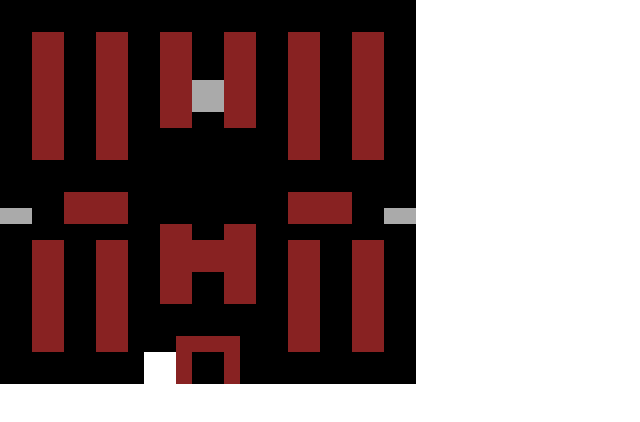
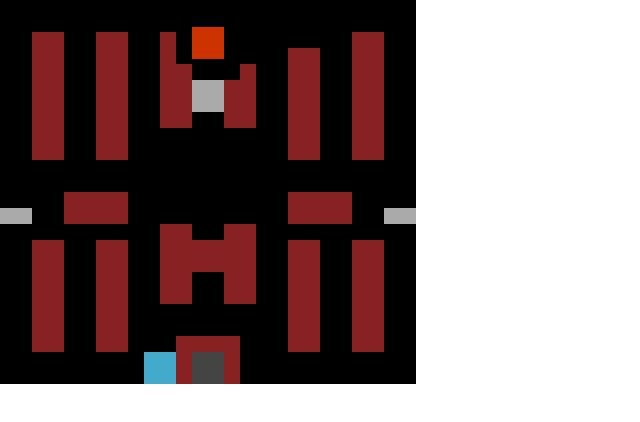
Before and after one commit to karshan/karshan.me, a plain HTML site: page client/battle/index.html in a window 1280 px wide. Shown: the whole page, without its empty margins (0-640 px from the left). Drawn offline with Linux system fonts and the light colour scheme.

Commit message:
[/battle] added enemies
 - also some bug fixes and cleanup

```diff
--- a/client/battle/button.js
+++ b/client/battle/button.js
@@ -37,3 +37,10 @@ button[40] = function(keyup) {
         player.move({ dx: 0, dy: 1 });
     }
 }
+
+// spacebar
+button[32] = function(keyup) {
+    if (keyup == false) {
+        player.fire();
+    }
+}
--- /dev/null
+++ b/client/battle/enemy.js
@@ -0,0 +1,76 @@
+"use strict";
+
+function enemy() {
+    this.SCALE = 2;
+    this.WIDTH = this.SCALE * game.SCALE;
+    this.HEIGHT = this.SCALE * game.SCALE;
+}
+
+enemy.prototype.spawn = function() {
+    var grid = map.grid;
+
+    for (var y = 0; y < grid.length - 1; y++) {
+        for (var x = 0; x < grid[0].length - 1; x++) {
+            if (grid[y][x] == 'e' && grid[y + 1][x + 1] == 'e') {
+                this.position = { x: game.SCALE * x, y: game.SCALE * y };
+                break;
+            }
+        }
+    }
+
+    this.dir = { dx: 0, dy: 0 };
+};
+
+enemy.prototype.fire_missile = function() {
+    var dx = Math.floor(this.WIDTH/2);
+    var dy = Math.floor(this.HEIGHT/2);
+    var x = this.position.x + dx - 1;
+    var y = this.position.y + dy - 1;
+    missiles.add("enemy", {
+        x: x + this.dir.dx * dx,
+        y: y + this.dir.dy * dy
+    }, this.dir);
+};
+
+enemy.prototype.collide = function(x, y, w, h) {
+    return (x >= this.position.x && x + w <= this.position.x + this.WIDTH &&
+        y >= this.position.y && y + h <= this.position.y + this.HEIGHT);
+};
+
+enemy.prototype.explode = function() {
+    game.stop();
+};
+
+enemy.prototype.ai = function() {
+    var dirs = [
+        { dx: 1, dy: 0 },
+        { dx: -1, dy: 0 },
+        { dx: 0, dy: 1 },
+        { dx: 0, dy: -1 }
+    ];
+    this.dir = dirs[Math.floor(Math.random() * dirs.length)];
+    if (Math.random() > 0.5) {
+        this.fire_missile();
+    }
+};
+
+enemy.prototype.step = function() {
+    if (this.position.x % game.SCALE == 0 && this.position.y % game.SCALE == 0) {
+        this.ai();
+    }
+
+    var tpos = { x: this.position.x, y: this.position.y };
+    tpos.x += this.dir.dx;
+    tpos.y += this.dir.dy;
+    if (map.collide({ pos: tpos, w: this.SCALE * game.SCALE, h: this.SCALE * game.SCALE }) == false ) {
+        this.position = tpos;
+    }
+};
+
+enemy.prototype.draw = function() {
+    var ctx = game.ctx;
+
+    ctx.fillStyle = "#cc3300";
+    ctx.fillRect(this.position.x, this.position.y,
+        this.WIDTH, this.HEIGHT);
+};
--- a/client/battle/game.js
+++ b/client/battle/game.js
@@ -8,6 +8,7 @@ var game = {
 
     ctx: null,
     canvas: null,
+    enemies: [],
 
     start: function() {
         var canvas = game.canvas = document.getElementById("screen");
@@ -25,6 +26,11 @@ var game = {
                 canvas.width = map.grid[0].length * game.SCALE;
                 canvas.height = map.grid.length * game.SCALE;
                 player.spawn();
+
+                var en = new enemy();
+                en.spawn();
+                game.enemies.push(en);
+
                 game.interval = setInterval(game.step, 1000.0/game.FPS);
             }
         ], function(err, results) {
@@ -42,12 +48,21 @@ var game = {
     step: function() {
         var ctx = game.ctx;
         var canvas = game.canvas;
+        var enemies = game.enemies;
 
         player.step();
+        missiles.step();
+        for (var i = 0; i < enemies.length; i++) {
+            enemies[i].step();
+        }
 
         ctx.clearRect(0, 0, canvas.width, canvas.height);
 
         map.draw();
         player.draw();
+        for (var i = 0; i < enemies.length; i++) {
+            enemies[i].draw();
+        }
+        missiles.draw();
     }
 };
--- a/client/battle/index.html
+++ b/client/battle/index.html
@@ -15,6 +15,8 @@
     <script type="text/javascript" src="/client/battle/game.js"></script>
     <script type="text/javascript" src="/client/battle/map.js"></script>
     <script type="text/javascript" src="/client/battle/player.js"></script>
+    <script type="text/javascript" src="/client/battle/missiles.js"></script>
+    <script type="text/javascript" src="/client/battle/enemy.js"></script>
 
     <link rel="stylesheet" type="text/css" href="/client/normalize.css" media="screen" />
     <link rel="stylesheet" type="text/css" href="/client/battle/style.css" media="screen" />
--- a/client/battle/map.js
+++ b/client/battle/map.js
@@ -51,6 +51,8 @@ var map = {
                     ctx.fillStyle = "#882222";
                 } else if (map.grid[y][x] == "W") {
                     ctx.fillStyle = "#aaa";
+                } else if (map.grid[y][x] == "B") {
+                    ctx.fillStyle = "#444";
                 } else {
                     ctx.fillStyle = "#000";
                 }
@@ -60,23 +62,62 @@ var map = {
         }
     },
 
+    oob: function(x, y) {
+       if (x < 0 || x >= map.grid[0].length || y < 0 || y >= map.grid.length) return true;
+       return false;
+    },
+
     blocked: function(x, y) {
-        if (x < 0 || x >= map.grid[0].length || y < 0 || y >= map.grid.length) return true;
+        if (map.oob(x, y) == true) return true;
         var tile = map.grid[y][x];
-        return tile == '#' || tile == 'W';
+        return tile == '#' || tile == 'W' || tile == 'B';
     },
 
     collide: function(rect) {
         var x = Math.floor(rect.pos.x/game.SCALE);
         var y = Math.floor(rect.pos.y/game.SCALE);
-        var dx = Math.floor(rect.w/game.SCALE) + sgn(rect.pos.x % game.SCALE);
-        var dy = Math.floor(rect.h/game.SCALE) + sgn(rect.pos.y % game.SCALE);
+        var dx = sgn((rect.pos.x + rect.w) % game.SCALE) + Math.floor((rect.pos.x + rect.w)/game.SCALE) - x;
+        var dy = sgn((rect.pos.y + rect.h) % game.SCALE) + Math.floor((rect.pos.y + rect.h)/game.SCALE) - y;
+        var out = [];
         for (var j = y; j < y + dy; j++) {
             for (var i = x; i < x + dx; i++) {
                 if (map.blocked(i, j) == true)
-                    return true;
+                    out.push({ x: i, y: j });
             }
         }
-        return false;
+        return out;
+    },
+
+    explode: function(x, y, dir, collisions) {
+        var dx = x % game.SCALE;
+        var dy = y % game.SCALE;
+        x = Math.floor(x/game.SCALE);
+        y = Math.floor(y/game.SCALE);
+
+        for (var i = 0; i < collisions.length; i++) {
+            var c = collisions[i];
+            if (map.oob(c.x, c.y)) continue;
+            if (map.grid[c.y][c.x] == "W") return;
+
+            if (map.grid[c.y][c.x] == "B") {
+                map.grid[c.y][c.x] = ".";
+                alert("your base died");
+                game.stop();
+            }
+        }
+
+        for (var i = 0; i < collisions.length; i++) {
+            var c = collisions[i];
+            if (!map.oob(c.x, c.y) && map.grid[c.y][c.x] == "#") {
+                map.grid[c.y][c.x] = ".";
+            }
+        }
+    },
+
+    drawTile: function(x, y) {
+        var ctx = game.ctx;
+        ctx.fillStyle = "rgba(255, 255, 255, 0.5)";
+        ctx.fillRect(x * game.SCALE, y * game.SCALE,
+            game.SCALE, game.SCALE);
     }
 };
--- /dev/null
+++ b/client/battle/missiles.js
@@ -0,0 +1,60 @@
+"use strict";
+
+var missiles = {
+    SPEED: 5,
+    WIDTH: 3,
+    HEIGHT: 3,
+
+    arr: [],
+
+    add: function(type, pos, dir) {
+        missiles.arr.push({
+            pos: pos,
+            dir: dir,
+            type: type
+        });
+    },
+
+    step: function() {
+        var m;
+        for (var i = 0; i < missiles.arr.length; i++) {
+            m = missiles.arr[i];
+            var rect = { pos: m.pos, w: missiles.WIDTH, h: missiles.HEIGHT };
+            var collisions = map.collide(rect);
+            if (collisions.length !== 0) {
+                map.explode(m.pos.x, m.pos.y, m.dir, collisions);
+                m.dead = true;
+                continue;
+            }
+
+            if (player.collide(m.pos.x, m.pos.y, missiles.WIDTH, missiles.HEIGHT) && m.type == "enemy")
+                player.explode();
+
+            for (var j = 0; j < game.enemies.length; j++) {
+                if (m.type == "enemy") break;
+                if (game.enemies[j].collide(m.pos.x, m.pos.y, missiles.WIDTH, missiles.HEIGHT))
+                    game.enemies[j].explode();
+            }
+
+            m.pos.x += m.dir.dx * missiles.SPEED;
+            m.pos.y += m.dir.dy * missiles.SPEED;
+        }
+
+        var out = [];
+        for (var i = 0; i < missiles.arr.length; i++) {
+            m = missiles.arr[i];
+            if (m.dead == true) continue;
+            out.push(m);
+        }
+        missiles.arr = out;
+    },
+
+    draw: function() {
+        for (var i = 0; i < missiles.arr.length; i++) {
+            var m = missiles.arr[i];
+            game.ctx.fillStyle = "#ffffff";
+            game.ctx.fillRect(m.pos.x, m.pos.y, missiles.WIDTH, missiles.HEIGHT);
+        }
+    }
+
+};
--- a/client/battle/player.js
+++ b/client/battle/player.js
@@ -3,13 +3,21 @@
 var player = {
     SCALE: 2,
     SPEED: 1,
+    WIDTH: null,
+    HEIGHT: null,
+    FIRERATE: 10,
 
     position: null,
     offset: { x: 0, y: 0 },
     next_dir: null,
     dir: null,
+    facing: { dx: 0, dy: -1 },
+    fire_next: false,
+    fired: 0,
 
     spawn: function() {
+        player.WIDTH = player.SCALE * game.SCALE;
+        player.HEIGHT = player.SCALE * game.SCALE;
         var grid = map.grid;
 
         for (var y = 0; y < grid.length - 1; y++) {
@@ -22,8 +30,33 @@ var player = {
         }
     },
 
+    explode: function() {
+        game.stop();
+    },
+
     move: function(dir) {
         player.next_dir = dir;
+
+        if (dir != null)
+            player.facing = dir;
+    },
+
+    fire_missile: function() {
+        var dx = Math.floor(player.WIDTH/2);
+        var dy = Math.floor(player.HEIGHT/2);
+        var x = player.position.x + dx - 1;
+        var y = player.position.y + dy - 1;
+        missiles.add("player", {
+            x: x + player.facing.dx * dx,
+            y: y + player.facing.dy * dy
+        }, player.facing);
+        player.fired = player.FIRERATE;
+    },
+
+    fireratelimit: function() {
+        if (player.fired !== 0)
+            player.fired--;
+        return player.fired == 0;
     },
 
     step: function() {
@@ -34,6 +67,11 @@ var player = {
                 dx: player.SPEED * sgn(player.next_dir.dx),
                 dy: player.SPEED * sgn(player.next_dir.dy)
             };
+        }
+
+        if (player.fire_next == true && player.fireratelimit() == true) {
+            player.fire_missile();
+            player.fire_next = false;
         }
 
         if (player.dir == null) return;
@@ -50,12 +88,21 @@ var player = {
         }
     },
 
+    fire: function() {
+        player.fire_next = true;
+    },
+
     draw: function() {
         var ctx = game.ctx;
 
-        ctx.fillStyle = "#ffffff";
+        ctx.fillStyle = "#44aacc";
         ctx.fillRect(player.position.x, player.position.y,
             player.SCALE * game.SCALE, player.SCALE * game.SCALE);
+    },
+
+    collide: function(x, y, w, h) {
+        return (x >= player.position.x && x + w <= player.position.x + player.WIDTH &&
+            y >= player.position.y && y + h <= player.position.y + player.HEIGHT);
     }
 
 };
```
Also changed, not shown: client/battle/maps/0.txt.
